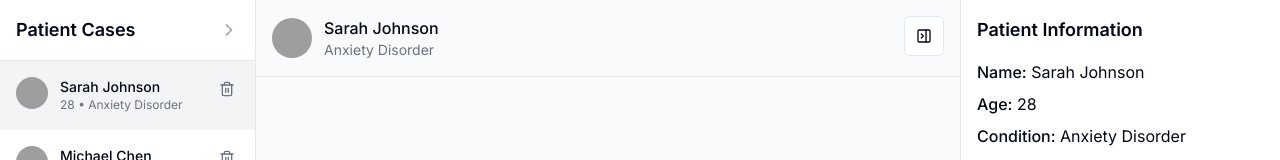
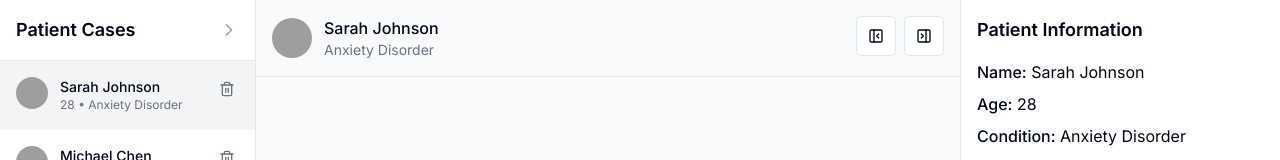
Before and after one commit to alexnunezro/Psychologist-Training, a Next.js app: page / in a window 1280 px wide. Shown: the top 160 px of the page. Built offline with nearby package versions, Linux system fonts and the light colour scheme; grey boxes are pictures that could not be loaded.

Commit message:
Add toggle button for patient list sidebar

```diff
--- a/app/page.tsx
+++ b/app/page.tsx
@@ -10,7 +10,7 @@ import type { Patient } from "@/types/patient"
 import PatientEditor from "@/components/patient-editor"
 import { useMobileDetect } from "@/hooks/use-mobile"
 import { Button } from "@/components/ui/button"
-import { PanelRightClose, PanelRightOpen } from "lucide-react"
+import { PanelLeftClose, PanelLeftOpen, PanelRightClose, PanelRightOpen } from "lucide-react"
 
 export default function Home() {
   const [selectedPatient, setSelectedPatient] = useState(patientsData[0])
@@ -26,6 +26,7 @@ export default function Home() {
   const isMobileScreen = useMobileDetect()
   const [showChat, setShowChat] = useState(false)
   const [showPatientInfo, setShowPatientInfo] = useState(true)
+  const [showPatientList, setShowPatientList] = useState(true)
 
   const deleteConversation = (patientId: string) => {
     // Remove the patient from the patients list
@@ -73,7 +74,10 @@ export default function Home() {
     <main className="flex flex-col md:flex-row h-screen bg-gray-50 dark:bg-gray-900">
       {/* Patient list sidebar - full width on mobile, fixed width on desktop */}
       <div
-        className={`${showChat && isMobileScreen ? "hidden" : "block"} w-full md:w-64 border-r border-gray-200 dark:border-gray-700 bg-white dark:bg-gray-800 ${isMobileScreen ? "h-screen" : ""}`}
+        className={`${showChat && isMobileScreen ? "hidden" : ""}
+          ${showPatientList ? "md:block" : "md:hidden"}
+          w-full md:w-64 border-r border-gray-200 dark:border-gray-700 bg-white dark:bg-gray-800
+          ${isMobileScreen ? "h-screen" : ""}`}
       >
         <PatientList
           patients={patients}
@@ -107,8 +111,19 @@ export default function Home() {
           isMobile={isMobileScreen}
         />
 
-        {/* Patient info toggle button */}
-        <div className="absolute top-4 right-4 z-10 hidden md:block">
+        {/* Toggle buttons container */}
+        <div className="absolute top-4 right-4 z-10 hidden md:flex gap-2">
+          {/* Patient list toggle button */}
+          <Button
+            variant="outline"
+            size="icon"
+            onClick={() => setShowPatientList(!showPatientList)}
+            className="bg-white dark:bg-gray-800"
+          >
+            {showPatientList ? <PanelLeftClose className="h-4 w-4" /> : <PanelLeftOpen className="h-4 w-4" />}
+          </Button>
+
+          {/* Patient info toggle button */}
           <Button
             variant="outline"
             size="icon"
```
